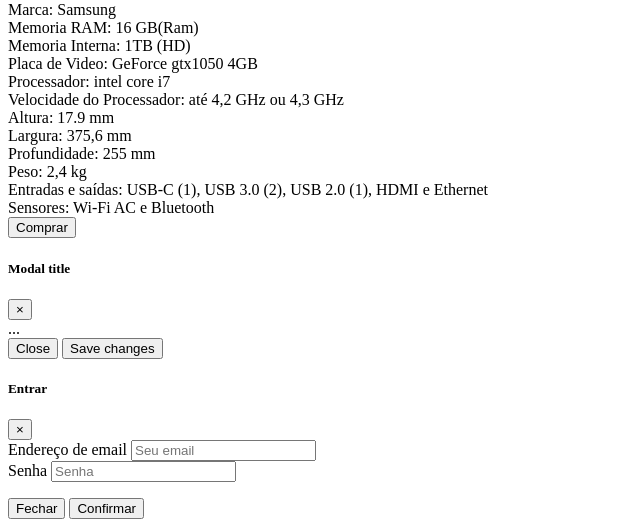
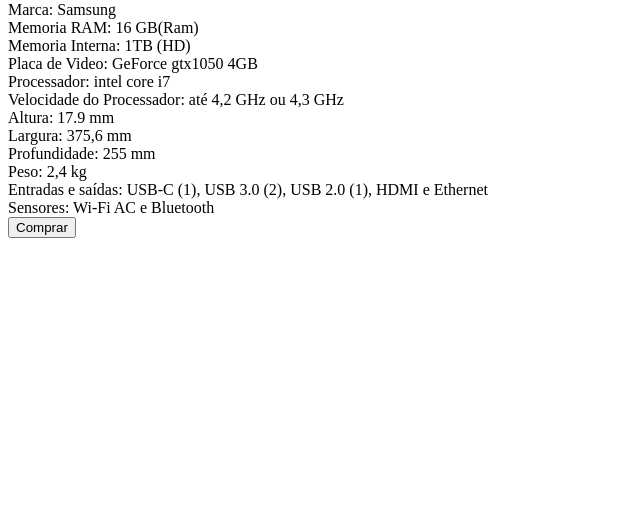
Before and after one commit to SamuelSsc/Fast-shopping_codgniter, a CodeIgniter app: the page made by application/views/odyssei.php in a window 1280 px wide. Shown: the part 530-1057 px from the top of the page, without its empty margins (0-640 px from the left). After the commit the page ends 768 px from the top, so only its background shows below. Run offline with CodeIgniter, Linux system fonts and the light colour scheme; some libraries are stand-ins or nearby versions.

Commit message:
carrinho

```diff
--- a/Banco/bd_Fast Shoopping.sql
+++ b/Banco/bd_Fast Shoopping.sql
@@ -56,7 +56,7 @@ create table carrinho(
 Id_carrinho int not null auto_increment,
 Fk_id_produto int not null,
 Fk_id_usuario int not null,
-estado boolean,
+estado boolean default false,
 
 primary key (id_carrinho),
 foreign key (Fk_id_produto) references produto (id_produto),
@@ -83,7 +83,7 @@ insert into detalhes(marca, Ram, rom, gpu, processador, descricao)
 values
 ("samsung", "16","1 TB","Geforce gtx1050 4GB","intel core i7 4.2Ghz","Altura: 17.9 mm; Largura: 375,6 mm; Profundidade: 255 mm; Peso: 2,4 kg;
 Entradas e saídas: USB-C (1), USB 3.0 (2), USB 2.0 (1), HDMI e Ethernet; Sensores: Wi-Fi AC e Bluetooth"),
-("Positivo","4","1 TB", "Intel®HD Graphics 62"," Intel® Core™ i3-7020U 2.30GHz","Slots de Memória: On-board, LPDDR3, Unidade Ótica: Não ,Leitor de Cartões: SD / MMC
+("Positivo","4","1 TB", "Intel®\HD Graphics 62"," Intel® Core™ i3-7020U 2.30GHz","Slots de Memória: On-board, LPDDR3, Unidade Ótica: Não ,Leitor de Cartões: SD / MMC
 Portas de Conexão: 1x USB 3.0, 1x USB 2.0, 1x HDMI, 1x RJ-45, 1x Áudio (para microfone e fone de ouvido), 1x DC-in (carregador),Teclado: Português-Brasil, 88 teclas
 ,Mouse: Tipo Touchpad, com toque múltiplo, 2 botões integrados, Carregador: 100~240V Automático, 65W ,Bateria: 2 células, 3000mAh (Integrada)
 Cor: Cobalt Gray, Dimensões: 336 x 223 x 20 mm, Peso Líquido: 1,5 Kg, Peso Bruto: 2,1 Kg, Conteúdo da embalagem: Notebook, Adaptador CA com cabo padrão Inmetro e Guia Rápido
--- a/application/views/odyssei.php
+++ b/application/views/odyssei.php
@@ -20,9 +20,10 @@
 							Peso: 2,4 kg<br>
 							Entradas e saídas: USB-C (1), USB 3.0 (2), USB 2.0 (1), HDMI e Ethernet<br>
 							Sensores: Wi-Fi AC e Bluetooth<br>
-							<?php// print_r($preco) ; onclick="comprar()" ?>
-
-							<button type="button" class="btn btn-primary" data-toggle="modal" data-target="#MyModal">
+							<?php// print_r($preco) ; ?>
+						</div>
+						<div class="card-footer ml-4">
+							<button type="button" class="btn btn-primary" onclick="carrinho()">
 								Comprar
 							</button>
 						</div>
@@ -30,68 +31,12 @@
 				</div>
 			</div>
 
-
-
-
-
-			<!-- Modal -->
-			<div class="modal fade" id="exampleModal" tabindex="-1" role="dialog" aria-labelledby="exampleModalLabel" aria-hidden="true">
-			<div class="modal-dialog" role="document">
-				<div class="modal-content">
-				<div class="modal-header">
-					<h5 class="modal-title" id="exampleModalLabel">Modal title</h5>
-					<button type="button" class="close" data-dismiss="modal" aria-label="Close">
-					<span aria-hidden="true">&times;</span>
-					</button>
-				</div>
-				<div class="modal-body">
-					...
-				</div>
-				<div class="modal-footer">
-					<button type="button" class="btn btn-secondary" data-dismiss="modal">Close</button>
-					<button type="button" class="btn btn-primary">Save changes</button>
-				</div>
-				</div>
-			</div>
-			</div>
-
-		<!--JANELA DE LOGIN-->
-			<div class="modal fade" id="MyModal" tabindex="-1" role="dialog" aria-labelledby="ModCenter" aria-hidden="true">
-				<div class="modal-dialog modal-dialog-centered" role="document">
-					<div class="modal-content">
-						<div class="modal-header">
-							<h5 class="modal-title" id="ModCenter">Entrar</h5>
-							<button type="button" class="close" data-dismiss="modal" aria-label="Fechar">
-								<span aria-hidden="true">&times;</span>
-							</button>
-						</div>
-						<div class="modal-body">
-							<form>
-								<div class="form-group">
-									<label>Endereço de email</label>
-									<input type="email" name="email" class="form-control" placeholder="Seu email">
-								</div>
-								<div class="form-group">
-									<label>Senha</label>
-									<input type="password" name="senha" class="form-control" placeholder="Senha">
-								</div>
-							</form>
-						</div>
-						<div class="modal-footer">
-								<button type="button" class="btn btn-secondary" data-dismiss="modal">Fechar</button>
-								<button type="submit" class="btn btn-primary">Confirmar</button>
-						</div>
-					</div>
-				</div>
-			</div>
-
-	</div>
 </body>
 <script>
 
-	function comprar() {
+	function carrinho() {
 		const base_url = "<?= base_url()?>";
-		window.location.href = base_url + "produtos/comprar";
+		window.location.href = base_url + "produtos/carrinho";
 	}
 
 </script>
```
Also changed, not shown: application/controllers/produtos.php (+13 -0 lines), application/views/carrinho.php (added, +34 -0 lines).
